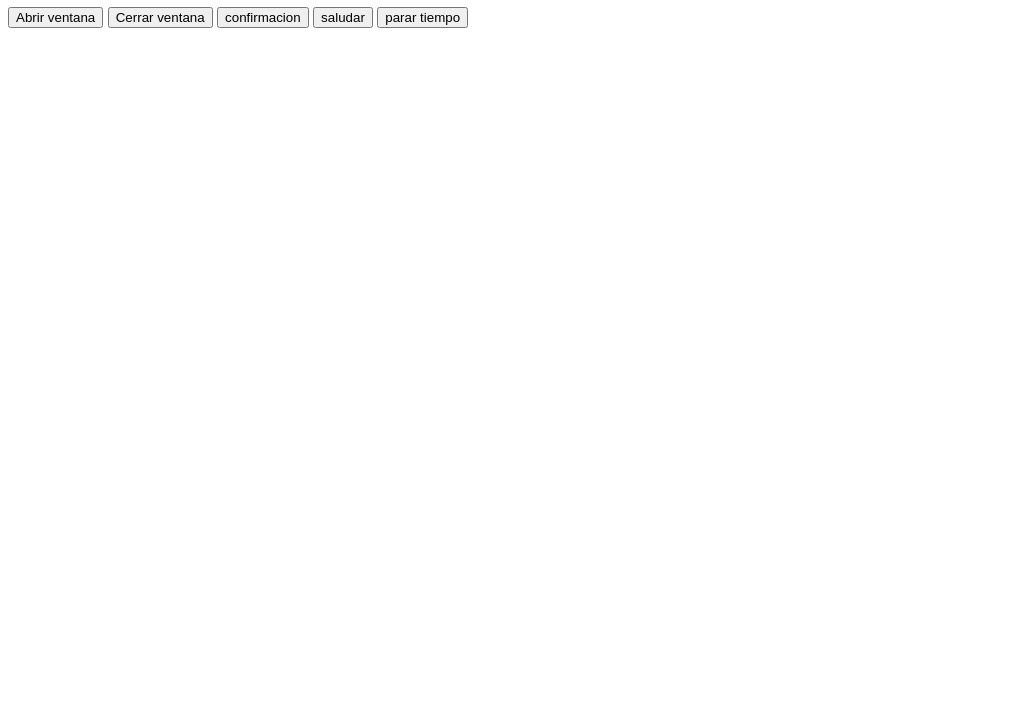
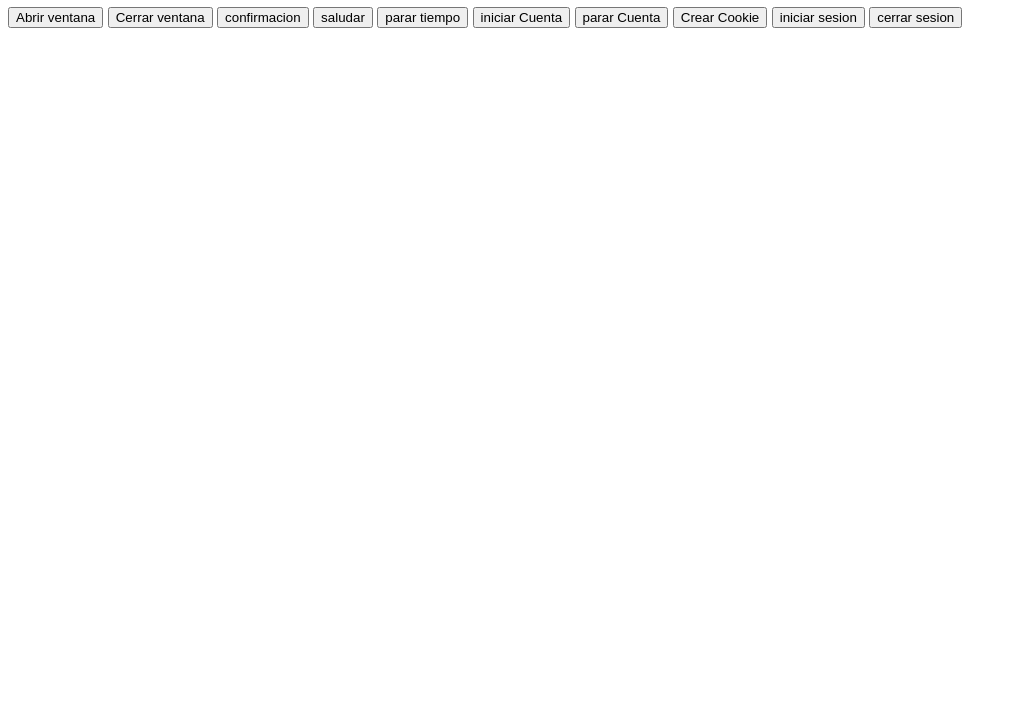
Before and after one commit to juan2670/curso-javascript, a plain HTML site: page BOM/index.html in a window 1280 px wide. Shown: the part 73-800 px from the top of the page, without its empty margins (0-1017 px from the left). Drawn offline with Linux system fonts and the light colour scheme.

Commit message:
se agregan los cambios

```diff
--- a/BOM/index.html
+++ b/BOM/index.html
@@ -14,5 +14,10 @@
     <button onclick="AccesoPermitido()">confirmacion</button>
     <button onclick="saludar()">saludar</button>
     <button onclick="Parar()">parar tiempo</button>
+    <button onclick="iniciarCuenta()">iniciar Cuenta</button>
+    <button onclick="pararCuenta()">parar Cuenta</button>
+    <button onclick="Cookie()">Crear Cookie</button>
+    <button onclick="iniciarSesion()">iniciar sesion</button>
+    <button onclick="cerrarSesion()"> cerrar sesion</button>
 </body>
 </html>
--- a/BOM/window.js
+++ b/BOM/window.js
@@ -1,13 +1,18 @@
+//WINDOW.OPEN() PARA CREAR UNA NUEVA VENTANA
+//1 PARAMETRO: direccion de la nueva ventana
+//2 PARAMETRO: Nombre de la nueva ventana
+//3 PARAMETRO: Opciones adicionales par ala ventana
 let ventana;
 const abrirVentana = () =>{
     ventana = window.open("","nueva ventana","width=500, heigth=500");
     ventana.document.write("<h1>holaaa desde la nueva ventana</h1>");
 }
+//WINDOW.CLOSE() Para poder cerrar la ventana
 const cerrarventana = () =>{
     ventana.close();
 }
 
-
+//FUNCION CONFIM PARA CONFIRMAR ALGO
 const AccesoPermitido = () =>{
     const Permiso = confirm("eres mayor de edad");
     if(Permiso){
@@ -17,16 +22,54 @@ const AccesoPermitido = () =>{
     }
 };
 
+//FUNCION setTimeOut(() =>{}, 2000);
+//Saludando depsues de 5 segundos
 const saludo = () =>{
     console.log("hola,saludo");
 }
+//id del setTimeOut()
 let id;
 const saludar = () => {
     console.log("iniciando tiempo");
      id = setTimeout(saludo,5000);
 }
 
+//Limpiar o cancelar el saludo con clearTimeOut(id)
 const Parar = () => {
     console.log("parando tiempo");
     clearTimeout(id);
+};
+//creando una cuenta infinita hasta que nosotros le especifiquemos con el funcion setInterval()
+
+//iniciando la cuenta
+let cuenta = 0
+let id_2;
+const iniciarCuenta = () =>{
+    id_2 = setInterval(() => {
+        console.log(cuenta);
+        cuenta++;
+    }, 1000);
+};
+//parando la cuenta
+const pararCuenta = () =>{
+    console.log("paramos la cuenta");
+    clearInterval(id_2)
 }
+
+
+//COOKIES
+const Cookie = () =>{
+    document.cookie = "nombre; expires=1 jan 2025 01:00:00 UTC";
+};
+//agregando las cookies
+const iniciarSesion = () =>{
+    const usuario = prompt("usario:")
+    document.cookie = `nombre= ${usuario}; expires=1 jan 2025 01:00:00 UTC`;
+    alert("sesion iniciada");
+};
+console.log(document.cookie);
+//elimiando las cookies
+const cerrarSesion = () =>{
+    document.cookie = `nombre=; expires=1 jan 2020 01:00:00 UTC`
+    console.log("adiosss")
+}
```
